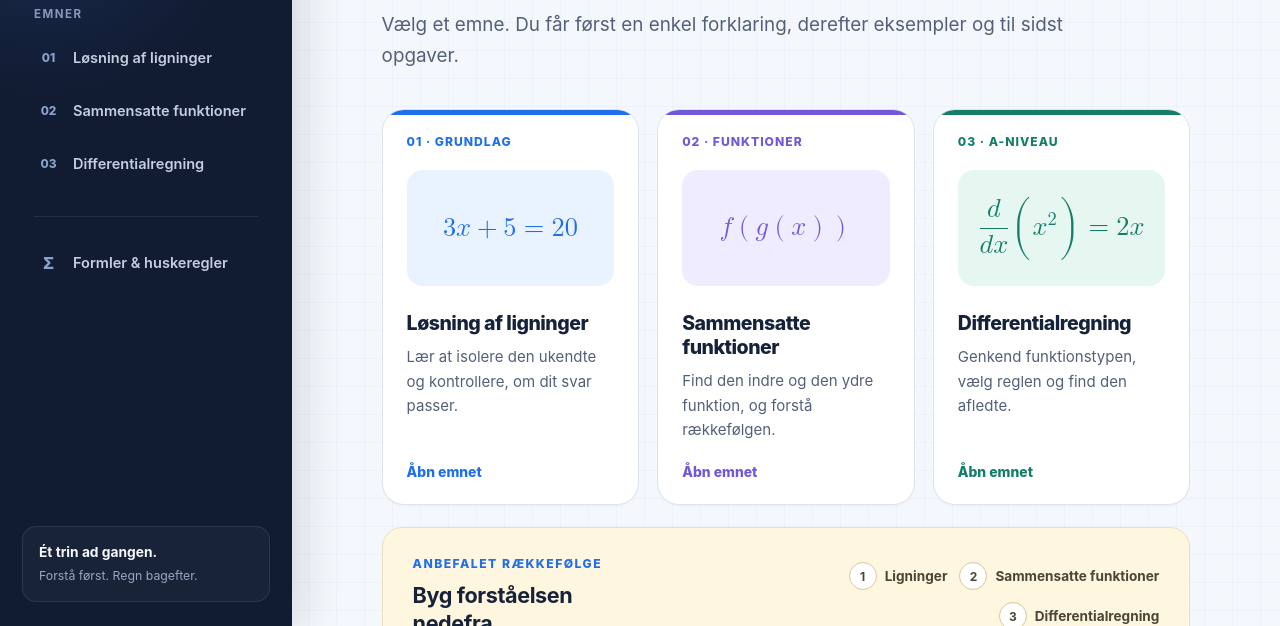
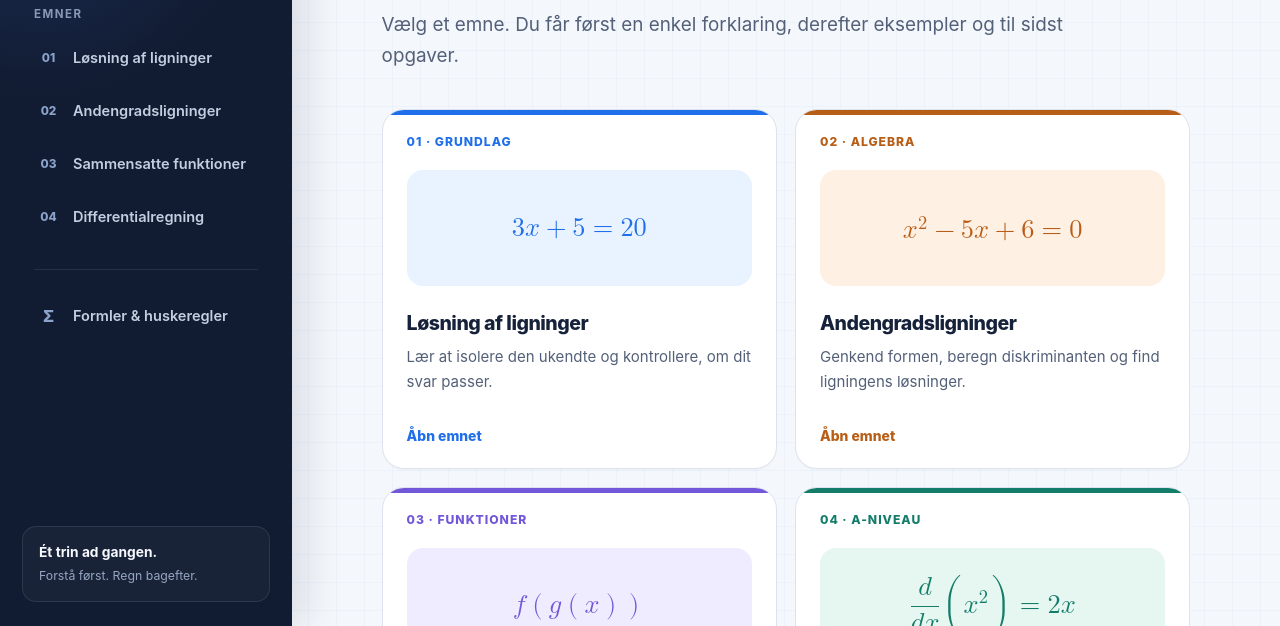
Before and after one commit to pelsebars/christian-matematik, a plain HTML site: page webapp/index.html in a window 1280 px wide. Shown: the part 174-800 px from the top of the page. Drawn offline with Linux system fonts and the light colour scheme.

Commit message:
Add quadratic equations topic

```diff
--- a/webapp/app.js
+++ b/webapp/app.js
@@ -11,8 +11,23 @@ const subjects = {
         <mrow><mn>3</mn><mi>x</mi><mo>+</mo><mn>5</mn><mo>=</mo><mn>20</mn></mrow>
       </math>`,
   },
+  quadratic: {
+    kicker: "02 · Algebra",
+    title: "Andengradsligninger",
+    description:
+      "En andengradsligning indeholder et led med den ukendte i anden potens og kan have to, én eller ingen reelle løsninger.",
+    understand:
+      "Lær at skrive ligningen på standardform, beregne diskriminanten og bruge den til at finde løsningerne.",
+    formula: `
+      <math display="block" aria-label="x i anden minus fem x plus seks er lig med nul">
+        <mrow>
+          <msup><mi>x</mi><mn>2</mn></msup><mo>−</mo><mn>5</mn><mi>x</mi>
+          <mo>+</mo><mn>6</mn><mo>=</mo><mn>0</mn>
+        </mrow>
+      </math>`,
+  },
   composite: {
-    kicker: "02 · Funktioner",
+    kicker: "03 · Funktioner",
     title: "Sammensatte funktioner",
     description:
       "Når funktioner sættes sammen, bliver resultatet fra den ene funktion input til den næste.",
@@ -24,7 +39,7 @@ const subjects = {
       </math>`,
   },
   differentiation: {
-    kicker: "03 · A-niveau",
+    kicker: "04 · A-niveau",
     title: "Differentialregning",
     description:
       "Den afledte fortæller, hvor hurtigt en funktion ændrer sig i et bestemt punkt.",
--- a/webapp/index.html
+++ b/webapp/index.html
@@ -35,12 +35,16 @@
             <span class="nav-number" aria-hidden="true">01</span>
             <span>Løsning af ligninger</span>
           </button>
+          <button class="nav-item" type="button" data-view="quadratic">
+            <span class="nav-number" aria-hidden="true">02</span>
+            <span>Andengradsligninger</span>
+          </button>
           <button class="nav-item" type="button" data-view="composite">
-            <span class="nav-number" aria-hidden="true">02</span>
+            <span class="nav-number" aria-hidden="true">03</span>
             <span>Sammensatte funktioner</span>
           </button>
           <button class="nav-item" type="button" data-view="differentiation">
-            <span class="nav-number" aria-hidden="true">03</span>
+            <span class="nav-number" aria-hidden="true">04</span>
             <span>Differentialregning</span>
           </button>
 
@@ -106,8 +110,25 @@
               <span class="card-action">Åbn emnet</span>
             </button>
 
+            <button class="topic-card topic-card--orange" type="button" data-view="quadratic">
+              <span class="card-index">02 · Algebra</span>
+              <span class="formula-preview" aria-label="x i anden minus fem x plus seks er lig med nul">
+                <math display="block">
+                  <mrow>
+                    <msup><mi>x</mi><mn>2</mn></msup><mo>−</mo><mn>5</mn><mi>x</mi>
+                    <mo>+</mo><mn>6</mn><mo>=</mo><mn>0</mn>
+                  </mrow>
+                </math>
+              </span>
+              <span class="card-title">Andengradsligninger</span>
+              <span class="card-description">
+                Genkend formen, beregn diskriminanten og find ligningens løsninger.
+              </span>
+              <span class="card-action">Åbn emnet</span>
+            </button>
+
             <button class="topic-card topic-card--violet" type="button" data-view="composite">
-              <span class="card-index">02 · Funktioner</span>
+              <span class="card-index">03 · Funktioner</span>
               <span class="formula-preview" aria-label="f af g af x">
                 <math display="block">
                   <mrow>
@@ -123,7 +144,7 @@
             </button>
 
             <button class="topic-card topic-card--green" type="button" data-view="differentiation">
-              <span class="card-index">03 · A-niveau</span>
+              <span class="card-index">04 · A-niveau</span>
               <span class="formula-preview" aria-label="Den afledte af x i anden er to x">
                 <math display="block">
                   <mrow>
@@ -148,8 +169,9 @@
             </div>
             <ol class="path-list">
               <li><span>1</span>Ligninger</li>
-              <li><span>2</span>Sammensatte funktioner</li>
-              <li><span>3</span>Differentialregning</li>
+              <li><span>2</span>Andengradsligninger</li>
+              <li><span>3</span>Sammensatte funktioner</li>
+              <li><span>4</span>Differentialregning</li>
             </ol>
           </section>
         </section>
--- a/webapp/styles.css
+++ b/webapp/styles.css
@@ -11,6 +11,8 @@
   --blue-soft: #e9f2ff;
   --violet: #7257d9;
   --violet-soft: #f0ecff;
+  --orange: #b85d16;
+  --orange-soft: #fff0e4;
   --green: #147d69;
   --green-soft: #e6f6f1;
   --amber-soft: #fff6df;
@@ -280,7 +282,7 @@ h2 {
 
 .topic-grid {
   display: grid;
-  grid-template-columns: repeat(3, minmax(0, 1fr));
+  grid-template-columns: repeat(2, minmax(0, 1fr));
   gap: 18px;
 }
 
@@ -326,6 +328,11 @@ h2 {
 .topic-card--violet {
   --card-color: var(--violet);
   --card-soft: var(--violet-soft);
+}
+
+.topic-card--orange {
+  --card-color: var(--orange);
+  --card-soft: var(--orange-soft);
 }
 
 .topic-card--green {
```
Also changed, not shown: webapp/README.md.
